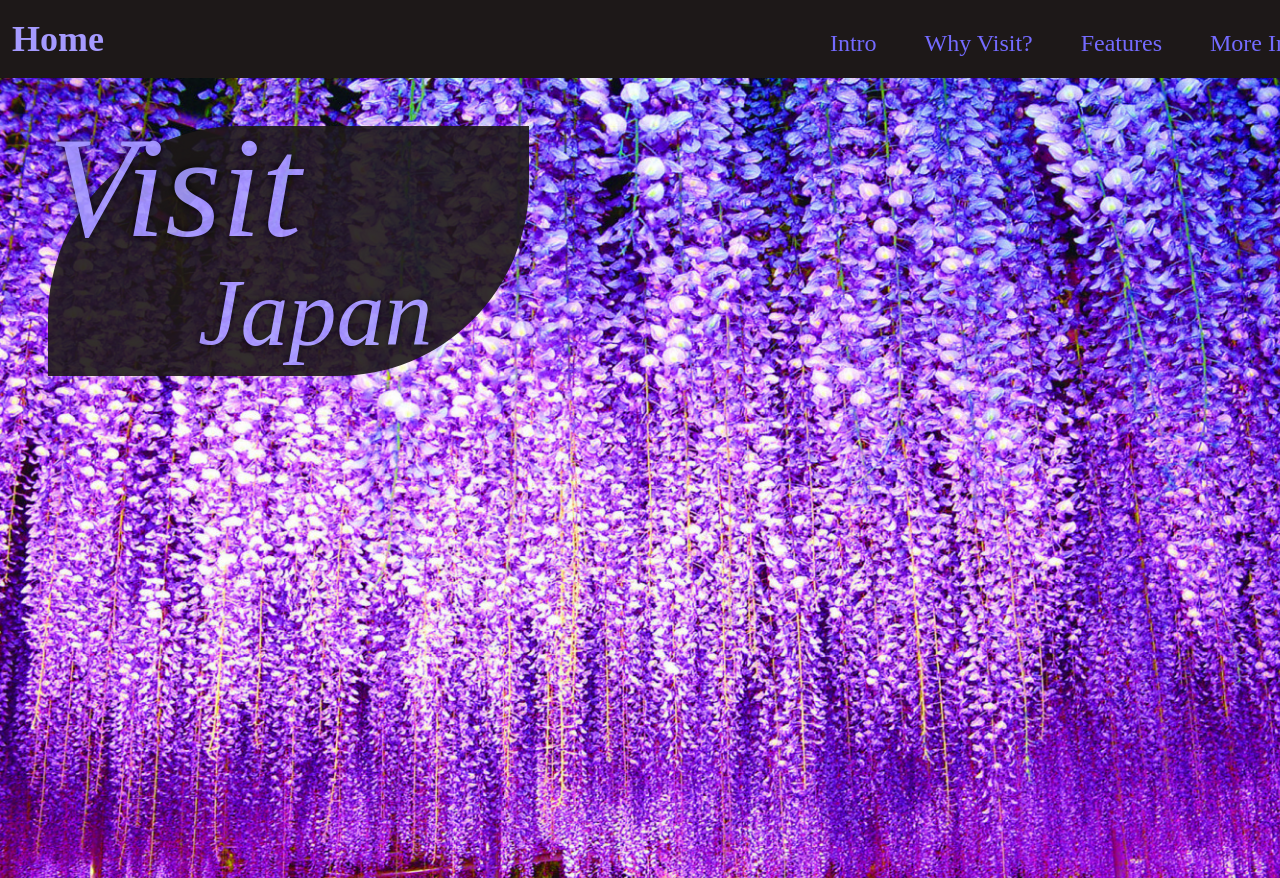
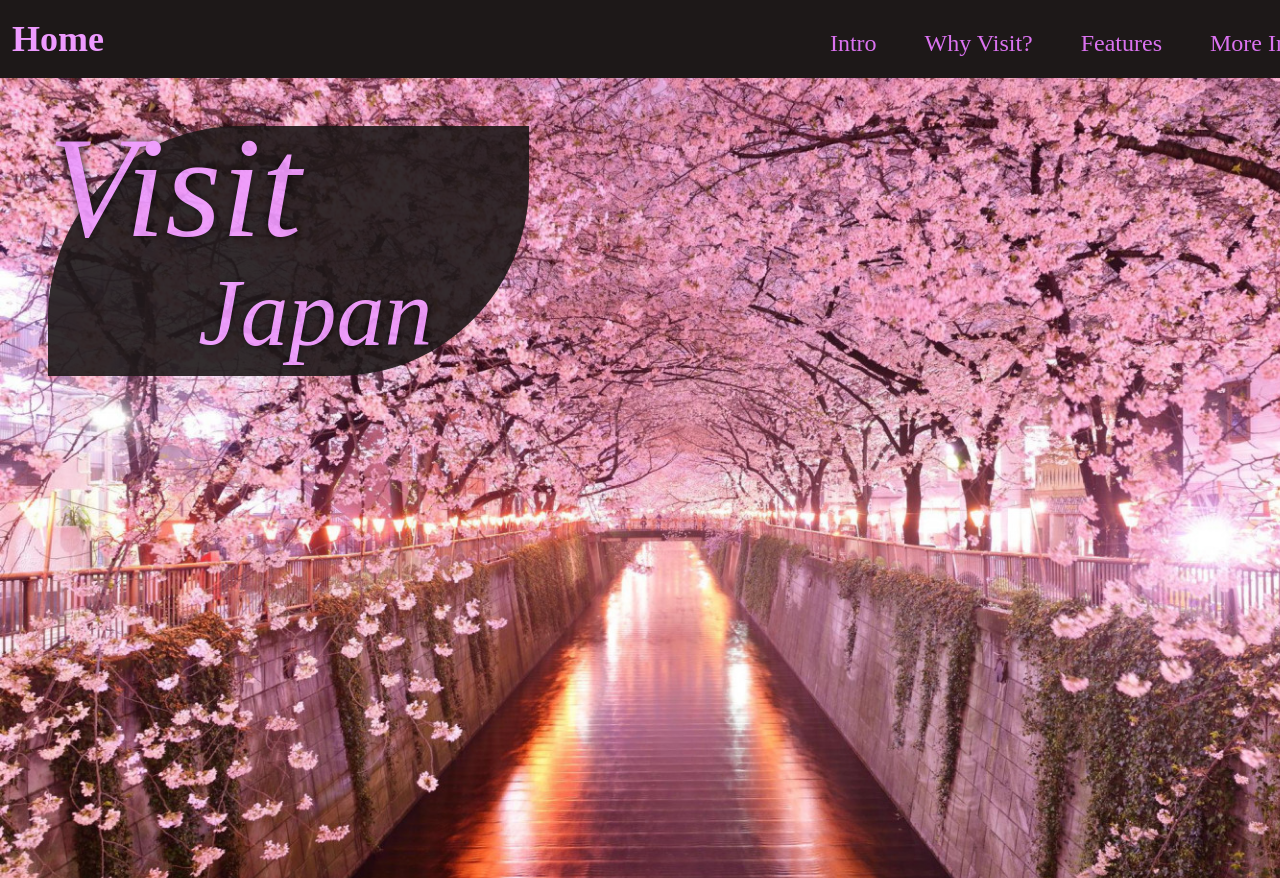
Before and after one commit to MaybeJaybe/entrepreneurship-landing-page, a plain HTML site: page index.html in a window 1280 px wide. Shown: the top 878 px of the page. Drawn offline with Linux system fonts and the light colour scheme; a web font is replaced by a local one.

Commit message:
changed picture format

```diff
--- a/index.html
+++ b/index.html
@@ -91,7 +91,7 @@
 						</p>
 					</div>
 					<div>
-						<img src="images/festival-bridge.jpeg">
+						<img src="images/zen-garden.jpeg">
 					</div>
 				</div>
 				<figure>
--- a/styles.css
+++ b/styles.css
@@ -21,14 +21,14 @@ main > section {
 	align-items: baseline;
 	padding: .5em;
 	background-color: #1d1818;
-	color: #a59aff;
+	color: #ee9aff;
 }
 nav h2, ul {
 	margin: 0
 }
 nav a {
 	text-decoration: none;
-	color: #a59aff;
+	color: #ee9aff;
 }
 nav ul {
 	display: flex;
@@ -36,20 +36,20 @@ nav ul {
 }
 nav ul a {
 	padding: 1em;
-	color: #746aff;
+	color: #db72f0;
 }
 nav ul a:hover {
-	color: #a59aff;
+	color: #ee9aff;
 }
 
 #intro {
 	background-color: #242327;
-	background-image: url("images/wisteria.jpeg");
+	background-image: url("images/festival-bridge.jpeg");
 	background-size: cover;
 	display: flex;
 	align-items: flex-start;
 	font-size: 4em;
-	color: #a59aff;
+	color: #ee9aff;
 	min-height: 100vh;
 }
 #intro > div {
@@ -63,7 +63,7 @@ nav ul a:hover {
 	margin: 0;
 	text-shadow: 0 0 8px #000;
 	padding-right: 1em;
-	color: #a59aff;
+	color: #ee9aff;
 }
 #intro p {
 	margin-left: 150px;
```
